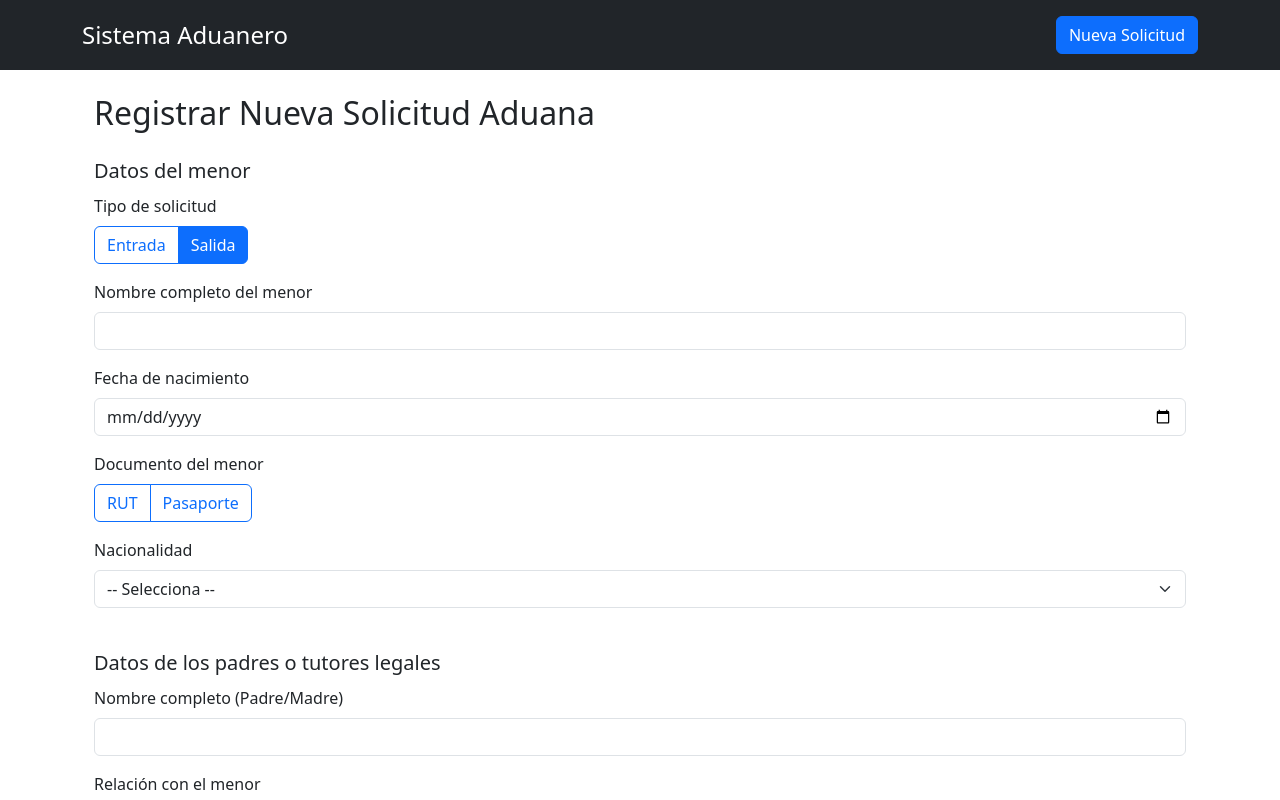
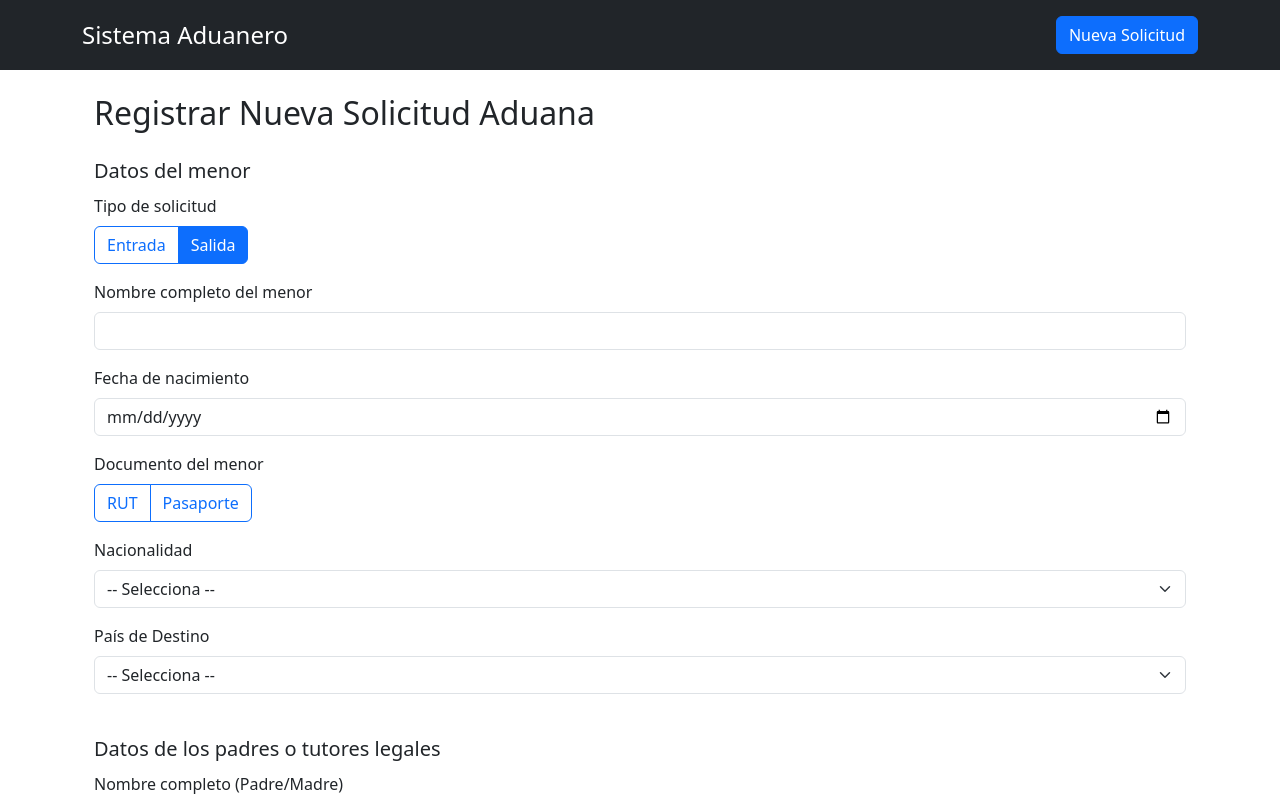
Before and after one commit to ragallardom/front-aduana, an Angular app: page /solicitud-aduana/nuevo in a window 1280 px wide. Both pictures are taken after a click on the label "Salida". Shown: the top 800 px of the page. Built offline with nearby package versions, Linux system fonts and the light colour scheme.

Commit message:
Add Pais de Destino field

```diff
--- a/src/app/models/solicitud-aduana.ts
+++ b/src/app/models/solicitud-aduana.ts
@@ -4,6 +4,8 @@ export interface SolicitudAduana {
   id: number;
   /** Pais de origen del menor */
   paisOrigen: string;
+  /** Pais de destino del menor */
+  paisDestino?: string;
   /** Datos opcionales mantenidos por retrocompatibilidad */
   nombreSolicitante?: string;
   motivo?: string;
--- a/src/app/pages/solicitudes-aduana/formulario-solicitud/formulario-solicitud.html
+++ b/src/app/pages/solicitudes-aduana/formulario-solicitud/formulario-solicitud.html
@@ -200,6 +200,23 @@
           El país de origen es obligatorio.
         </div>
       </div>
+
+      <!-- País de Destino (solo salida) -->
+      <div class="mb-3" *ngIf="formulario.get('tipoSolicitudMenor')?.value === 'Salida'">
+        <label class="form-label">País de Destino</label>
+        <select formControlName="paisDestino" class="form-select">
+          <option value="" disabled>-- Selecciona --</option>
+          <option value="Argentina">Argentina</option>
+          <option value="Perú">Perú</option>
+          <option value="Bolivia">Bolivia</option>
+        </select>
+        <div
+          *ngIf="formulario.get('paisDestino')?.invalid && formulario.get('paisDestino')?.touched"
+          class="text-danger"
+        >
+          El país de destino es obligatorio.
+        </div>
+      </div>
     </fieldset>
 
     <!-- Datos de los padres o tutores legales -->
--- a/src/app/pages/solicitudes-aduana/formulario-solicitud/formulario-solicitud.ts
+++ b/src/app/pages/solicitudes-aduana/formulario-solicitud/formulario-solicitud.ts
@@ -65,6 +65,7 @@ export class FormularioSolicitudComponent implements OnInit {
       nacionalidadMenor: ['', Validators.required],
       numeroDocumentoPadre: ['', Validators.required],
       paisOrigen: ['', Validators.required],
+      paisDestino: ['', Validators.required],
       // El input file no se asocia directamente a FormControl; lo validamos por código
     });
 
@@ -87,6 +88,25 @@ export class FormularioSolicitudComponent implements OnInit {
       }
       control?.updateValueAndValidity();
     });
+
+    this.formulario.get('tipoSolicitudMenor')?.valueChanges.subscribe((tipo) => {
+      const paisOrigenCtrl = this.formulario.get('paisOrigen');
+      const paisDestinoCtrl = this.formulario.get('paisDestino');
+      if (tipo === 'Entrada') {
+        paisOrigenCtrl?.setValidators([Validators.required]);
+        paisDestinoCtrl?.clearValidators();
+        paisDestinoCtrl?.setValue('');
+      } else if (tipo === 'Salida') {
+        paisDestinoCtrl?.setValidators([Validators.required]);
+        paisOrigenCtrl?.clearValidators();
+        paisOrigenCtrl?.setValue('');
+      } else {
+        paisOrigenCtrl?.clearValidators();
+        paisDestinoCtrl?.clearValidators();
+      }
+      paisOrigenCtrl?.updateValueAndValidity();
+      paisDestinoCtrl?.updateValueAndValidity();
+    });
   }
 
   // Manejo del submit
@@ -98,8 +118,9 @@ export class FormularioSolicitudComponent implements OnInit {
     }
     // Construir payload con los campos básicos
     const f = this.formulario.value;
-    const payload: Pick<SolicitudAduana, 'paisOrigen'> = {
+    const payload: Pick<SolicitudAduana, 'paisOrigen' | 'paisDestino'> = {
       paisOrigen: f.paisOrigen,
+      paisDestino: f.paisDestino,
     };
 
     this.service
--- a/src/app/services/solicitudes-aduana/solicitud-aduana.ts
+++ b/src/app/services/solicitudes-aduana/solicitud-aduana.ts
@@ -24,12 +24,15 @@ export class SolicitudAduanaService {
    * Envía la solicitud utilizando `multipart/form-data`.
    */
   crearConAdjunto(
-    data: Pick<SolicitudAduana, 'paisOrigen'>,
+    data: Pick<SolicitudAduana, 'paisOrigen' | 'paisDestino'>,
     tipoAdjunto?: string,
     archivo?: File
   ): Observable<SolicitudAduana> {
     const formData = new FormData();
     formData.append('paisOrigen', data.paisOrigen);
+    if (data.paisDestino) {
+      formData.append('paisDestino', data.paisDestino);
+    }
     if (tipoAdjunto) {
       formData.append('tipoAdjunto', tipoAdjunto);
     }
```
